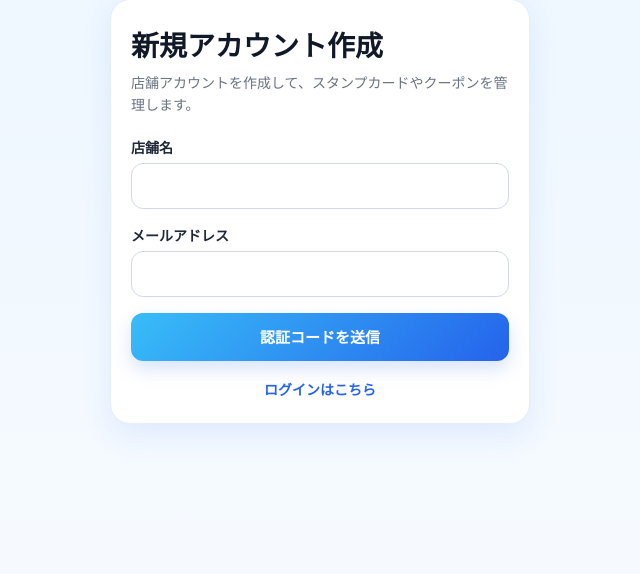
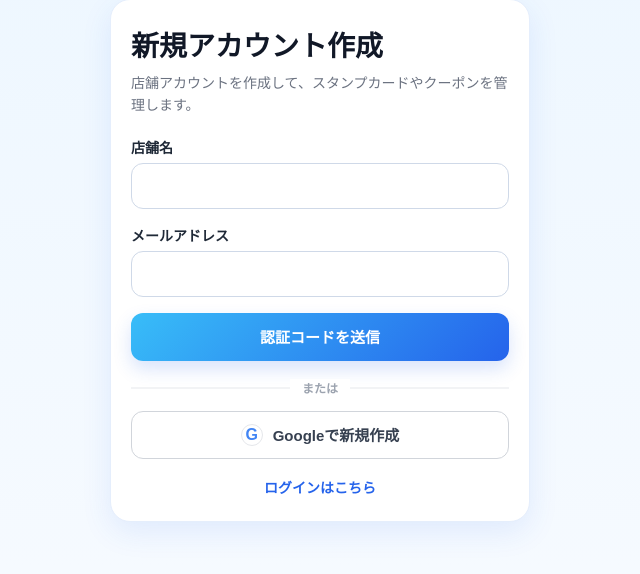
Before and after one commit to mrng-repository/stapon-web, a Django app: page /store/register/ in a window 1280 px wide. Shown: the part 33-607 px from the top of the page, without its empty margins (320-960 px from the left). Run offline with Django 5.2, Linux system fonts and the light colour scheme.

Commit message:
Add store Google registration callback routes

```diff
--- a/accounts/urls.py
+++ b/accounts/urls.py
@@ -28,4 +28,6 @@ urlpatterns = [
     path("auth/google/callback/", views.google_login_callback, name="google_login_callback"),
     path("auth/google/store/login/", views.store_google_login_start, name="store_google_login_start"),
     path("auth/google/store/callback/", views.store_google_login_callback, name="store_google_login_callback"),
+    path("auth/google/store/register/", views.store_google_register_start, name="store_google_register_start"),
+    path("auth/google/store/register/callback/", views.store_google_register_callback, name="store_google_register_callback"),
 ]
--- a/accounts/views.py
+++ b/accounts/views.py
@@ -577,3 +577,118 @@ def store_google_login_callback(request):
     request.session.pop("store_google_login_state", None)
 
     return redirect("store_dashboard")
+
+def store_google_register_start(request):
+    if request.method != "POST":
+        return redirect("store_register")
+
+    store_name = request.POST.get("store_name", "").strip()
+
+    if not store_name:
+        messages.error(request, "店舗名を入力してください。")
+        return redirect("store_register")
+
+    state = secrets.token_urlsafe(32)
+    request.session["store_google_register_state"] = state
+    request.session["pending_store_google_register_store_name"] = store_name
+
+    params = {
+        "client_id": settings.GOOGLE_CLIENT_ID,
+        "redirect_uri": settings.STORE_GOOGLE_REGISTER_REDIRECT_URI,
+        "response_type": "code",
+        "scope": "openid email profile",
+        "state": state,
+        "access_type": "online",
+        "prompt": "select_account",
+    }
+
+    auth_url = "https://accounts.google.com/o/oauth2/v2/auth?" + urlencode(params)
+    return redirect(auth_url)
+
+
+def store_google_register_callback(request):
+    error = request.GET.get("error")
+    if error:
+        messages.error(request, "Google認証がキャンセルされたか、エラーが発生しました。")
+        return redirect("store_register")
+
+    code = request.GET.get("code")
+    state = request.GET.get("state")
+    session_state = request.session.get("store_google_register_state")
+    store_name = request.session.get("pending_store_google_register_store_name")
+
+    if not code or not state or not session_state or state != session_state:
+        messages.error(request, "Google認証の状態を確認できませんでした。")
+        return redirect("store_register")
+
+    if not store_name:
+        messages.error(request, "店舗名の入力からやり直してください。")
+        return redirect("store_register")
+
+    token_url = "https://oauth2.googleapis.com/token"
+    token_data = {
+        "code": code,
+        "client_id": settings.GOOGLE_CLIENT_ID,
+        "client_secret": settings.GOOGLE_CLIENT_SECRET,
+        "redirect_uri": settings.STORE_GOOGLE_REGISTER_REDIRECT_URI,
+        "grant_type": "authorization_code",
+    }
+
+    try:
+        token_response = requests.post(token_url, data=token_data, timeout=15)
+        token_response.raise_for_status()
+        token_json = token_response.json()
+    except requests.RequestException:
+        messages.error(request, "Googleとの通信に失敗しました。時間をおいて再度お試しください。")
+        return redirect("store_register")
+
+    access_token = token_json.get("access_token")
+    if not access_token:
+        messages.error(request, "Googleアクセストークンの取得に失敗しました。")
+        return redirect("store_register")
+
+    userinfo_url = "https://openidconnect.googleapis.com/v1/userinfo"
+    headers = {
+        "Authorization": f"Bearer {access_token}",
+    }
+
+    try:
+        userinfo_response = requests.get(userinfo_url, headers=headers, timeout=15)
+        userinfo_response.raise_for_status()
+        userinfo = userinfo_response.json()
+    except requests.RequestException:
+        messages.error(request, "Googleユーザー情報の取得に失敗しました。")
+        return redirect("store_register")
+
+    google_sub = userinfo.get("sub")
+    email = userinfo.get("email")
+
+    if not google_sub or not email:
+        messages.error(request, "Googleアカウントのメール情報を取得できませんでした。")
+        return redirect("store_register")
+
+    google_key = f"google:{google_sub}"
+
+    # すでにGoogle連携済みなら新規作成しない
+    if StoreUser.objects.filter(google_user_id=google_key).exists():
+        messages.error(request, "このGoogleアカウントは既に店舗アカウントに登録されています。ログインしてください。")
+        return redirect("store_login")
+
+    # メールアドレスが既存なら新規作成しない
+    if StoreUser.objects.filter(email=email).exists():
+        messages.error(request, "このGoogleメールアドレスは既に登録されています。ログインしてください。")
+        return redirect("store_login")
+
+    user = StoreUser.objects.create_user(
+        email=email,
+        store_name=store_name,
+    )
+    user.google_user_id = google_key
+    user.save(update_fields=["google_user_id"])
+
+    login(request, user)
+
+    request.session.pop("store_google_register_state", None)
+    request.session.pop("pending_store_google_register_store_name", None)
+
+    return redirect("store_dashboard")
--- a/config/settings.py
+++ b/config/settings.py
@@ -178,3 +178,8 @@ STORE_GOOGLE_REDIRECT_URI = os.getenv(
     "STORE_GOOGLE_REDIRECT_URI",
     "https://stapon.retail-system.shop/store/auth/google/store/callback/"
 )
+
+STORE_GOOGLE_REGISTER_REDIRECT_URI = os.getenv(
+    "STORE_GOOGLE_REGISTER_REDIRECT_URI",
+    "https://stapon.retail-system.shop/store/auth/google/store/register/callback/"
+)
--- a/templates/accounts/store_register.html
+++ b/templates/accounts/store_register.html
@@ -29,9 +29,119 @@
             <button type="submit" class="stpn-btn">認証コードを送信</button>
         </form>
 
+        <div class="stpn-store-divider">
+            <span>または</span>
+        </div>
+
+        <button type="button" id="store-google-register-btn" class="stpn-store-google-btn">
+            <span class="stpn-store-google-icon">G</span>
+            <span>Googleで新規作成</span>
+        </button>
+
+        <form id="store-google-register-form" method="post" action="{% url 'store_google_register_start' %}" style="display:none;">
+            {% csrf_token %}
+            <input type="hidden" name="store_name" id="store-google-store-name">
+        </form>
+
         <div class="stpn-link-wrap">
             <a href="{% url 'store_login' %}">ログインはこちら</a>
         </div>
     </div>
 </div>
+
+<style>
+    .stpn-store-divider {
+        position: relative;
+        text-align: center;
+        margin: 18px 0 14px;
+    }
+
+    .stpn-store-divider::before {
+        content: "";
+        position: absolute;
+        top: 50%;
+        left: 0;
+        width: 100%;
+        border-top: 1px solid #e5e7eb;
+        transform: translateY(-50%);
+    }
+
+    .stpn-store-divider span {
+        position: relative;
+        display: inline-block;
+        padding: 0 12px;
+        background: #ffffff;
+        color: #9ca3af;
+        font-size: 12px;
+        font-weight: 600;
+    }
+
+    .stpn-store-google-btn {
+        width: 100%;
+        min-height: 48px;
+        display: flex;
+        align-items: center;
+        justify-content: center;
+        gap: 10px;
+        background: #ffffff;
+        color: #374151;
+        border: 1px solid #d1d5db;
+        border-radius: 12px;
+        font-size: 15px;
+        font-weight: 700;
+        box-sizing: border-box;
+        cursor: pointer;
+        margin-bottom: 18px;
+    }
+
+    .stpn-store-google-btn:hover {
+        background: #f9fafb;
+    }
+
+    .stpn-store-google-icon {
+        width: 22px;
+        height: 22px;
+        border-radius: 999px;
+        display: inline-flex;
+        align-items: center;
+        justify-content: center;
+        background: #ffffff;
+        color: #4285F4;
+        font-weight: 800;
+        font-size: 16px;
+        line-height: 1;
+        border: 1px solid #e5e7eb;
+    }
+</style>
+
+<script>
+document.addEventListener("DOMContentLoaded", function () {
+    const googleBtn = document.getElementById("store-google-register-btn");
+    const storeNameInput = document.getElementById("{{ form.store_name.id_for_label }}");
+    const hiddenStoreName = document.getElementById("store-google-store-name");
+    const hiddenForm = document.getElementById("store-google-register-form");
+
+    if (!googleBtn || !storeNameInput || !hiddenStoreName || !hiddenForm) {
+        return;
+    }
+
+    googleBtn.addEventListener("click", function () {
+        const storeName = storeNameInput.value.trim();
+
+        if (!storeName) {
+            storeNameInput.focus();
+
+            if (typeof storeNameInput.reportValidity === "function") {
+                storeNameInput.reportValidity();
+            } else {
+                alert("店舗名を入力してください。");
+            }
+            return;
+        }
+
+        hiddenStoreName.value = storeName;
+        hiddenForm.submit();
+    });
+});
+</script>
 {% endblock %}
```
